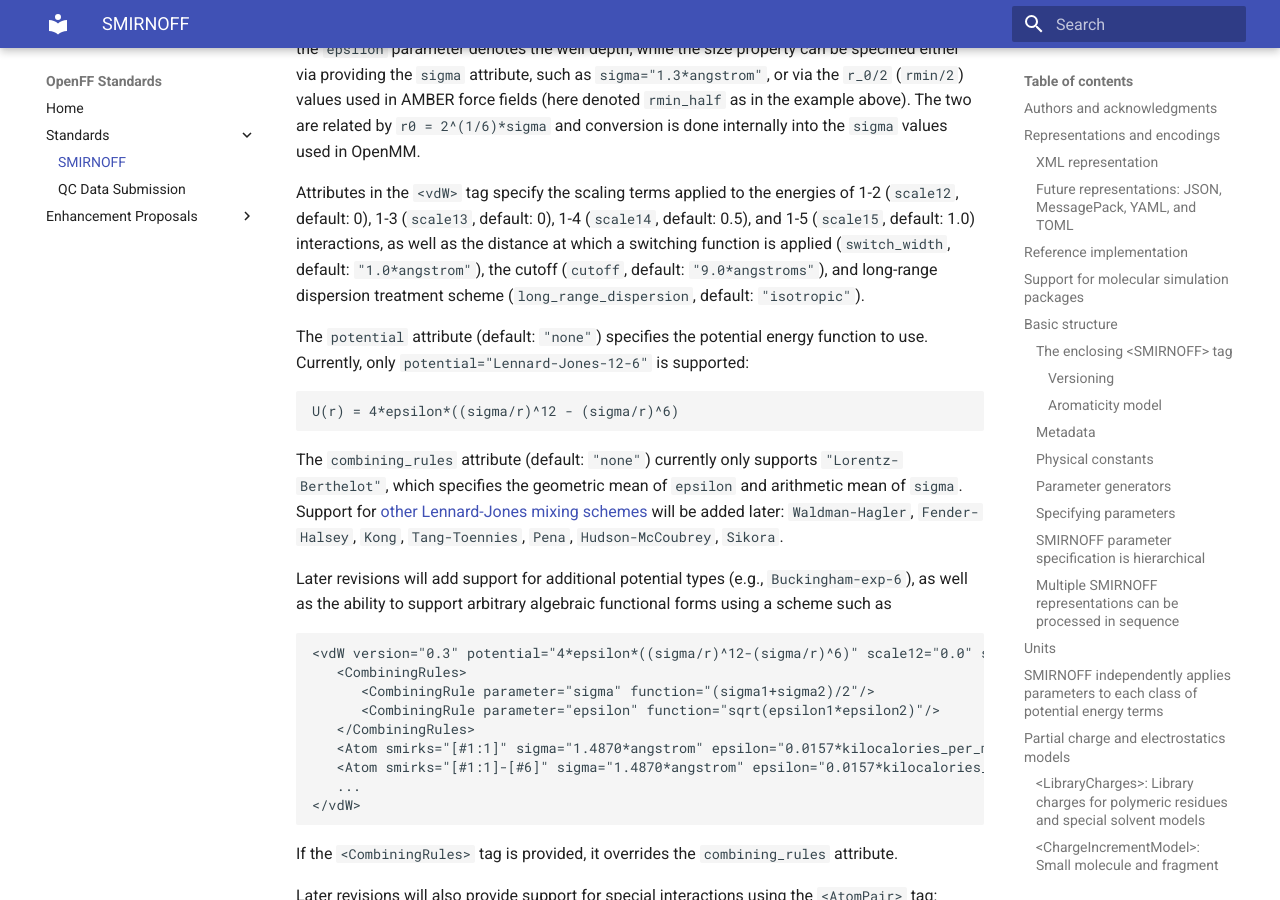
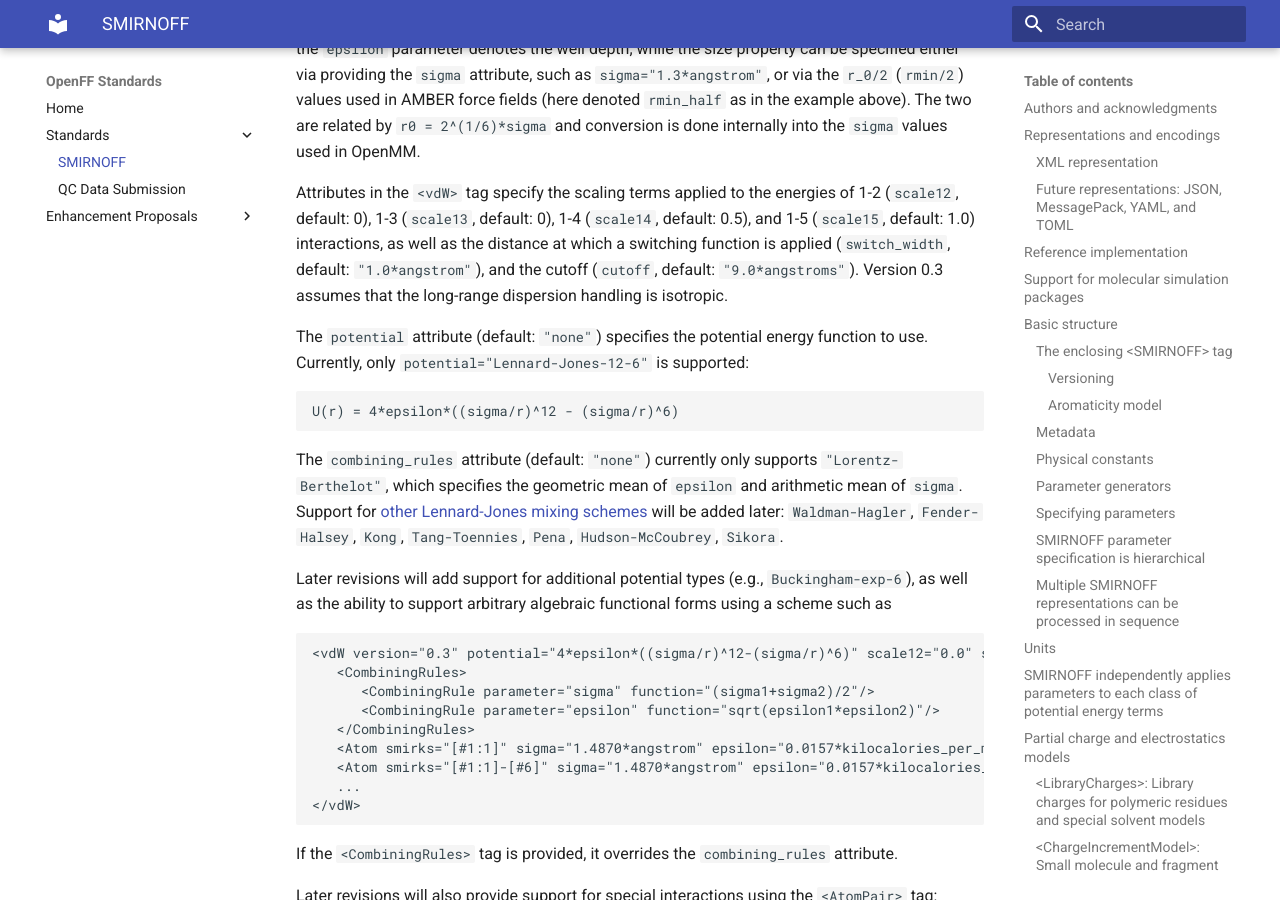
Before and after one commit to openforcefield/standards, an MkDocs documentation site: the page built from docs/standards/smirnoff.md, in a window 1280 px wide and 900 px high, scrolled down 10873 px. Built offline with MkDocs 1.6.1 and Material for MkDocs 9.7.7, drawn with Linux system fonts in a browser that asks for light colours.

Commit message:
Clarify that isotropic long-range dispersion is assumed in vdW section (#38)
* Add long_range_dispersion vdw tag to table

I noticed that the text describing the vdw mentions `long_range_dispersion, default: "isotropic"` but is missing from the table.

* Revert "Add long_range_dispersion vdw tag to table "

This reverts commit 2097264f901bcbba6445725136afa32124121f77.

* updated the text to say 'vdW section version 0.3 assumes that the long-range dispersion handling is isotropic'

```diff
--- a/docs/standards/smirnoff.md
+++ b/docs/standards/smirnoff.md
@@ -327,7 +327,7 @@ For standard Lennard-Jones 12-6 potentials (specified via `potential="Lennard-Jo
 The two are related by `r0 = 2^(1/6)*sigma` and conversion is done internally into the `sigma` values used in OpenMM.
 
 Attributes in the `<vdW>` tag specify the scaling terms applied to the energies of 1-2 (`scale12`, default: 0), 1-3 (`scale13`, default: 0), 1-4 (`scale14`, default: 0.5), and 1-5 (`scale15`, default: 1.0) interactions,
-as well as the distance at which a switching function is applied (`switch_width`, default: `"1.0*angstrom"`), the cutoff (`cutoff`, default: `"9.0*angstroms"`), and long-range dispersion treatment scheme (`long_range_dispersion`, default: `"isotropic"`).
+as well as the distance at which a switching function is applied (`switch_width`, default: `"1.0*angstrom"`), and the cutoff (`cutoff`, default: `"9.0*angstroms"`). Version 0.3 assumes that the long-range dispersion handling is isotropic.
 
 The `potential` attribute (default: `"none"`) specifies the potential energy function to use.
 Currently, only `potential="Lennard-Jones-12-6"` is supported:
```
